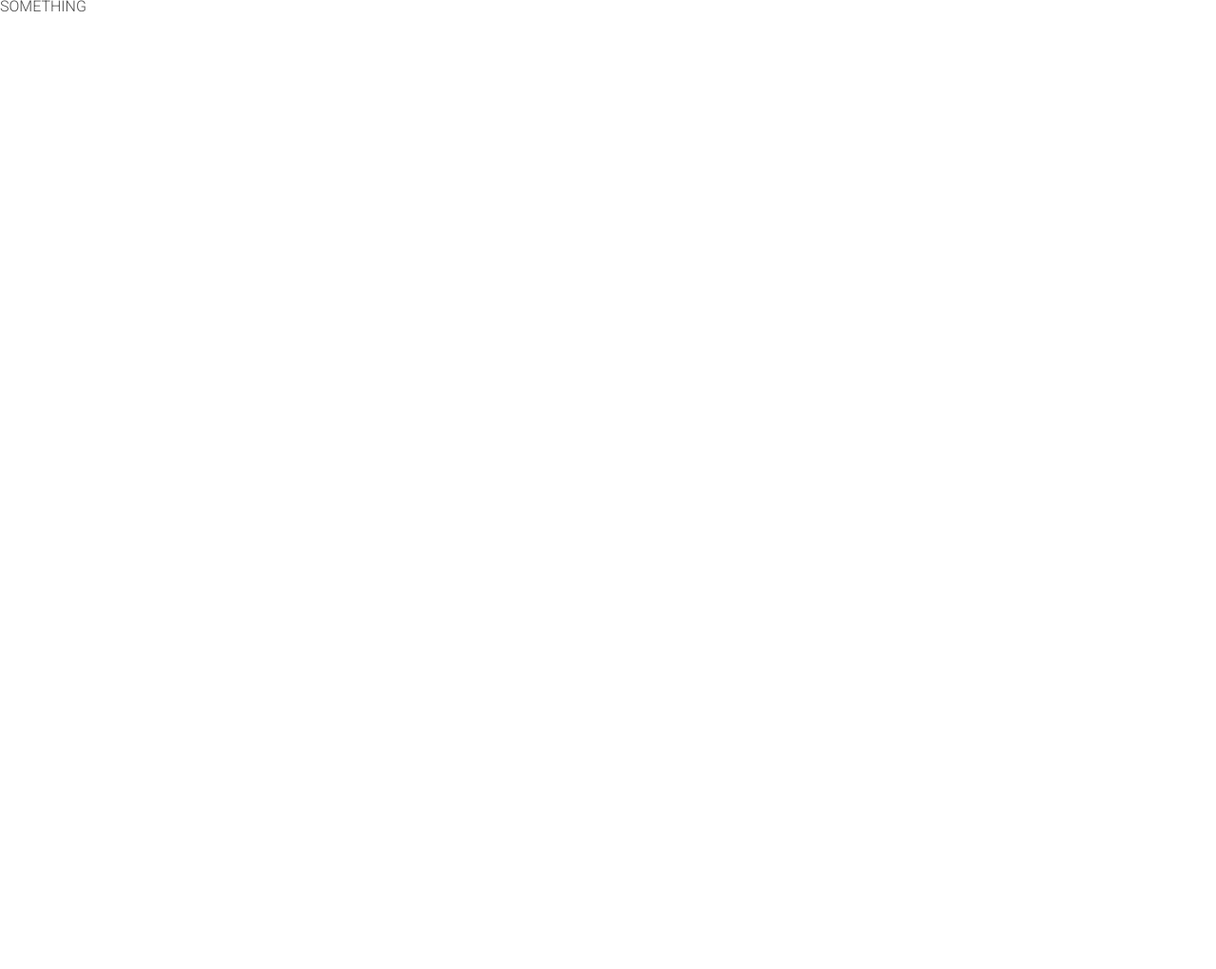
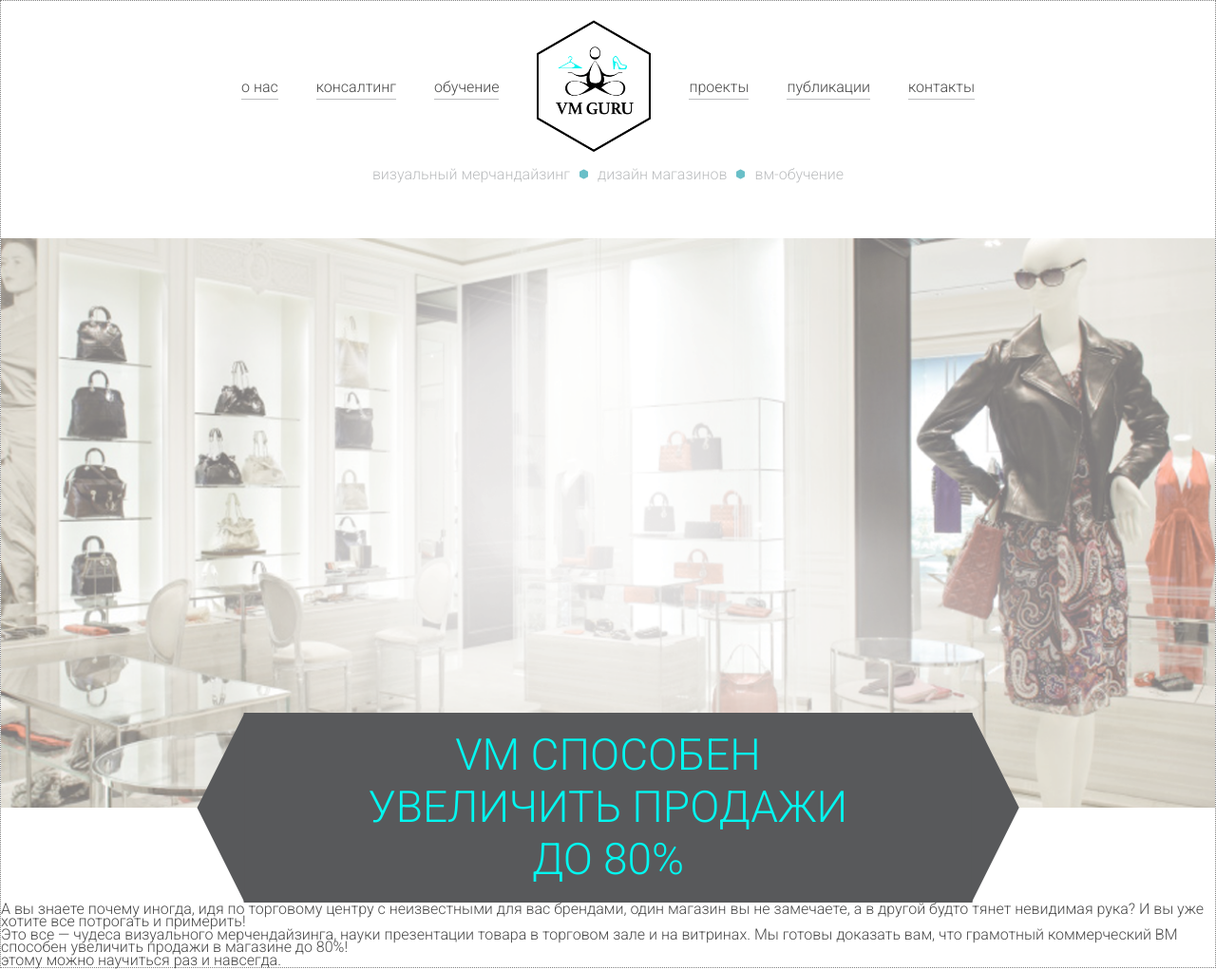
Before and after one commit to qborreda/vmguru, a PHP site: page /landing.html in a window 1280 px wide. Before the commit the page is almost empty. Shown: the whole page at 95% size. Before the commit the page ends 13 px from the top, so only its background shows below. Run offline with PHP 8.4, Linux system fonts and the light colour scheme; style sheets or scripts are compiled from the project's sources.

Commit message:
Section 1 advancements and css

```diff
--- a/_scss/config/_variables.scss
+++ b/_scss/config/_variables.scss
@@ -16,6 +16,9 @@
 $BLACK: #000 !default;
 
 $PRIMARY-TEXT-COLOR: #4a4a4a;
+$DETAIL-GREY: #BCBEC0;
+$DETAIL-CYAN: #03F7F0;
+$BKGR-GREY: #58595B;
 
 
 // TYPOGRAPHY
--- /dev/null
+++ b/_scss/organisms/_header.scss
@@ -0,0 +1,45 @@
+.main-header {
+  display: block;
+  width: 100%;
+  padding: 20px;
+  margin-bottom: 40px;
+
+  ul {
+    list-style: none;
+  }
+
+  a {
+    text-decoration: none;
+  }
+
+  & > * {
+    @include display_flex();
+    @include flex_align-content(space-around);
+    @include flex_justify-content(center);
+    @include flex_align-items(center);
+    @include flex_flex-direction(row);
+  }
+
+  .main-nav {
+    margin: 0 auto;
+    margin-bottom: 15px;
+
+    & > li {
+      margin: 0 20px;
+
+      a {
+        color: #4a4a4a;
+        padding-bottom: 3px;
+        border-bottom: 1px solid $DETAIL-GREY;
+      }
+    }
+  }
+
+  .sub-tags {
+
+    li {
+      margin: 0 5px;
+      color: $DETAIL-GREY;
+    }
+  }
+}
--- a/_scss/organisms/_organisms.scss
+++ b/_scss/organisms/_organisms.scss
@@ -0,0 +1,2 @@
+@import "_header.scss";
+@import "_section1.scss";
--- /dev/null
+++ b/_scss/organisms/_section1.scss
@@ -0,0 +1,67 @@
+.section1 {
+  position: relative;
+  padding-bottom: 100px;
+
+  &-image {
+    display: block;
+    width: 100%;
+    min-height: 600px;
+    background: transparent url('../imgs/bkgr-section1.png') center center no-repeat;
+    background-size: cover;
+  }
+
+  &-arrow {}
+
+  &-footer {
+    position: absolute;
+    bottom: 0;
+    left: 50%;
+    transform: translate(-50%,0);
+    @include display_flex();
+    @include flex_justify-content(center);
+    @include flex_align-items(center);
+    margin: 0 auto;
+    min-width: 460px;
+    width: 60%;
+    height: 200px;
+    background-color: $BKGR-GREY;
+
+    &:before {
+      content: '';
+      position: absolute;
+      right: 100%;
+      transform: translateX(0.9px);
+      width: 0;
+      border-top: 100px solid transparent;
+      border-bottom: 100px solid transparent;
+      border-right: 50px solid $BKGR-GREY;
+    }
+    &:after {
+      content: '';
+      position: absolute;
+      left: 100%;
+      transform: translateX(-0.9px);
+      width: 0;
+      border-top: 100px solid transparent;
+      border-bottom: 100px solid transparent;
+      border-left: 50px solid $BKGR-GREY;
+    }
+  }
+
+  &-footer-text {
+    min-width: 455px;
+    text-align: center;
+    text-transform: uppercase;
+    font-size: 46px;
+    line-height: 120%;
+    color: $DETAIL-CYAN;
+
+    @include mq($until: tablet) {
+      font-size: 36px;
+    }
+
+    @include mq($from: tablet, $until: desktop) {
+      font-size: 40px;
+    }
+  }
+}
--- a/_scss/pages/_pages.scss
+++ b/_scss/pages/_pages.scss
@@ -0,0 +1,14 @@
+html,
+body {
+  font-family: $BASE-FONT;
+  font-size: $BASE-FONT-SIZE;
+}
+
+.wrapper {
+  display: block;
+  margin: 0 auto;
+  max-width: 1300px;
+  width: 100%;
+
+  border: 1px dotted grey;
+}
--- a/landing.html
+++ b/landing.html
@@ -9,16 +9,48 @@
 
 <body>
     <div class="wrapper">
-        <header>
-
+        <header class="main-header">
+          <ul class="main-nav">
+            <li><a href="">о нас</a></li>
+            <li><a href="">консалтинг</a></li>
+            <li><a href="">обучение</a></li>
+            <li><img src="imgs/vmguru_logo_hex.png" alt="VM Guru" width="120" /></li>
+            <li><a href="">проекты</a></li>
+            <li><a href="">публикации</a></li>
+            <li><a href="">контакты</a></li>
+          </ul>
+          <ul class="sub-tags">
+            <li>визуальный мерчандайзинг</li>
+            <li><img src="imgs/ico-hex-nav.png" alt=""></li>
+            <li>дизайн магазинов</li>
+            <li><img src="imgs/ico-hex-nav.png" alt=""></li>
+            <li>вм-обучение</li>
+          </ul>
         </header>
-        <section>
-SOMETHING
+        <section class="section1">
+            <div class="section1-image"></div>
+            <div class="section1-arrow"></div>
+            <div class="section1-footer">
+                <div class="section1-footer-text">
+                    VM способен<br/>
+                    увеличить продажи<br/>
+                    до 80%
+                </div>
+            </div>
         </section>
-        <section>
-
+        <section class="section2">
+            <div class="section2-left">
+                А вы знаете почему иногда, идя по торговому центру с неизвестными для вас брендами, один магазин вы не замечаете, а в другой будто тянет невидимая рука?
+                И вы уже хотите все потрогать и примерить!
+            </div>
+            <div class="section2-right">
+                Это все — чудеса визуального мерчендайзинга, науки презентации товара в торговом зале и на витринах. Мы готовы доказать вам, что грамотный коммерческий ВМ способен увеличить продажи в магазине до 80%!
+            </div>
+            <div class="section2-footer">
+                этому можно научиться раз и навсегда.
+            </div>
         </section>
-        <section>
+        <section class="section3">
 
         </section>
         <footer>
```
Also changed, not shown: _scss/mixins/_triangle.scss (+1 -7 lines), imgs/bkgr-section1.png (added), imgs/ico-hex-nav.png (added), imgs/vmguru_logo_hex.png (added), 1 other file.
